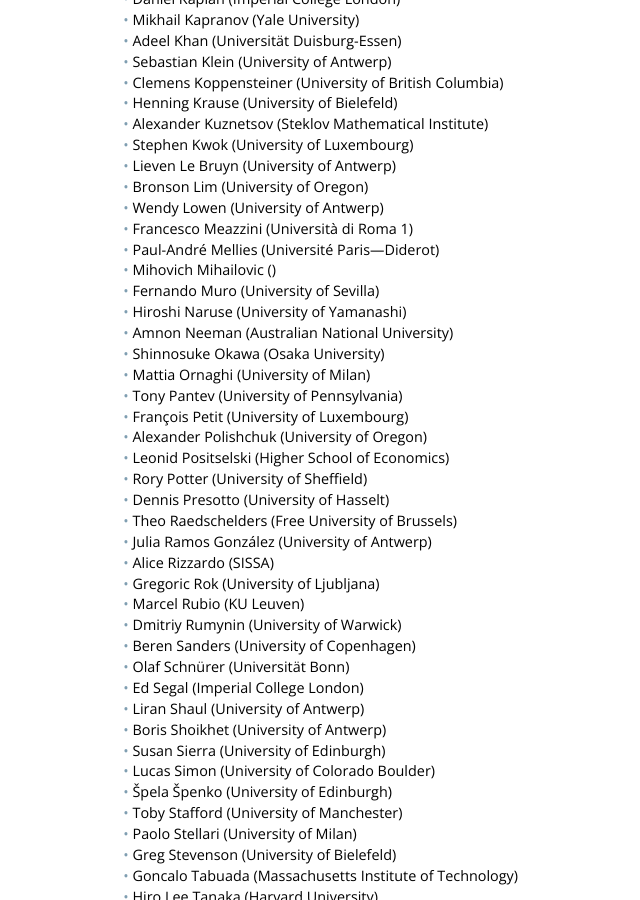
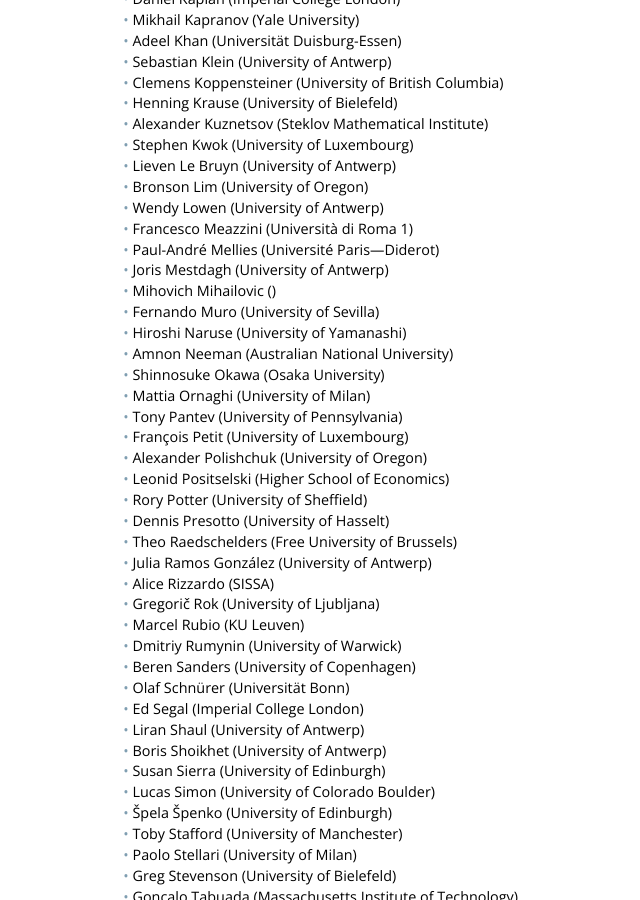
Before and after one commit to ncag-info/antwerp-2016, a Jekyll site: the page built from participants.html, in a window 1280 px wide and 900 px high, scrolled down 981 px. Shown: the whole window, without its empty margins (121-761 px from the left). Built offline with Jekyll 4.4.1, drawn with Linux system fonts in a browser that asks for light colours; nearby versions of some CDN libraries; library files that are not in the unit come from our copies.

Commit message:
Added a participant

```diff
--- a/_data/participants.yml
+++ b/_data/participants.yml
@@ -48,6 +48,7 @@
 - Wendy Lowen (University of Antwerp)
 - Francesco Meazzini (Università di Roma 1)
 - Paul-André Mellies (Université Paris&mdash;Diderot)
+- Joris Mestdagh (University of Antwerp)
 - Mihovich Mihailovic ()
 - Fernando Muro (University of Sevilla)
 - Hiroshi Naruse (University of Yamanashi)
@@ -63,7 +64,7 @@
 - Theo Raedschelders (Free University of Brussels)
 - Julia Ramos González (University of Antwerp)
 - Alice Rizzardo (SISSA)
-- Gregoric Rok (University of Ljubljana)
+- Gregorič Rok (University of Ljubljana)
 - Marcel Rubio (KU Leuven)
 - Dmitriy Rumynin (University of Warwick)
 - Beren Sanders (University of Copenhagen)
```
